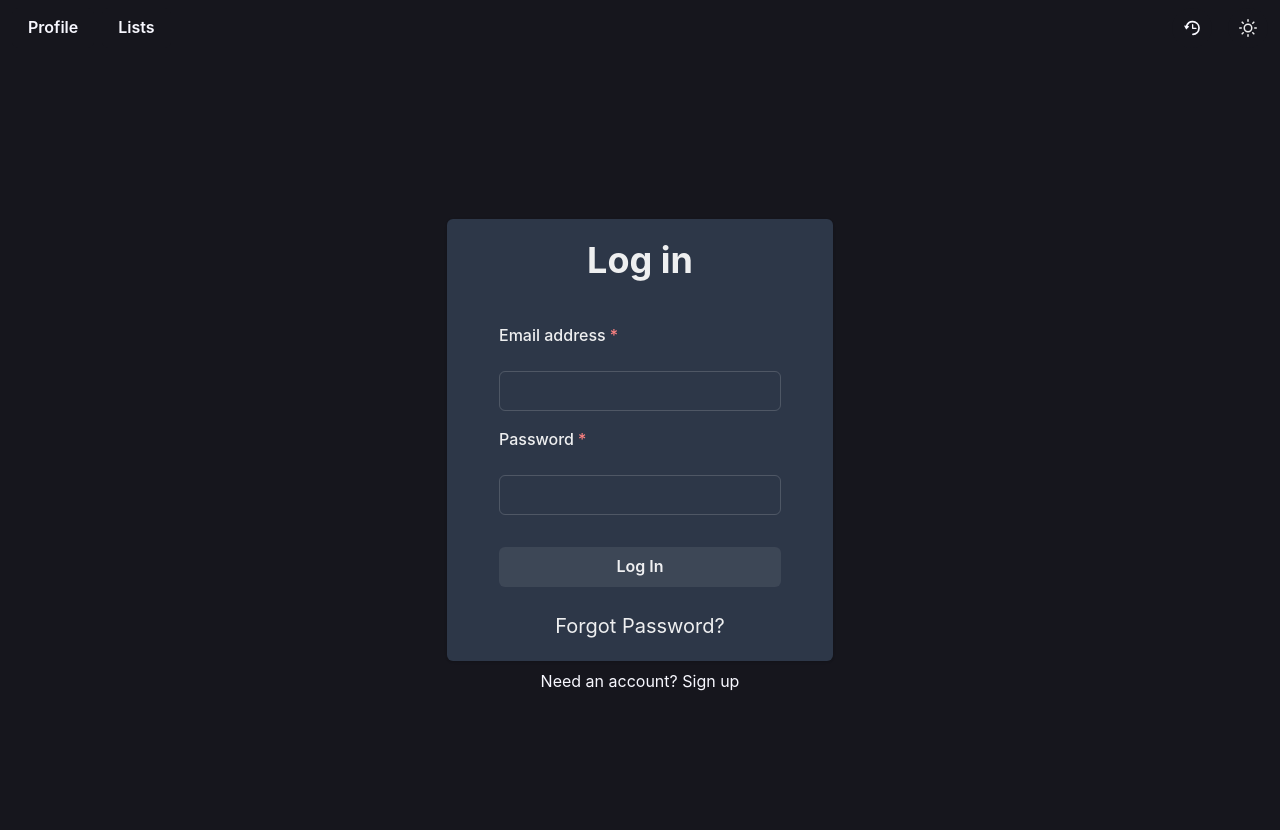
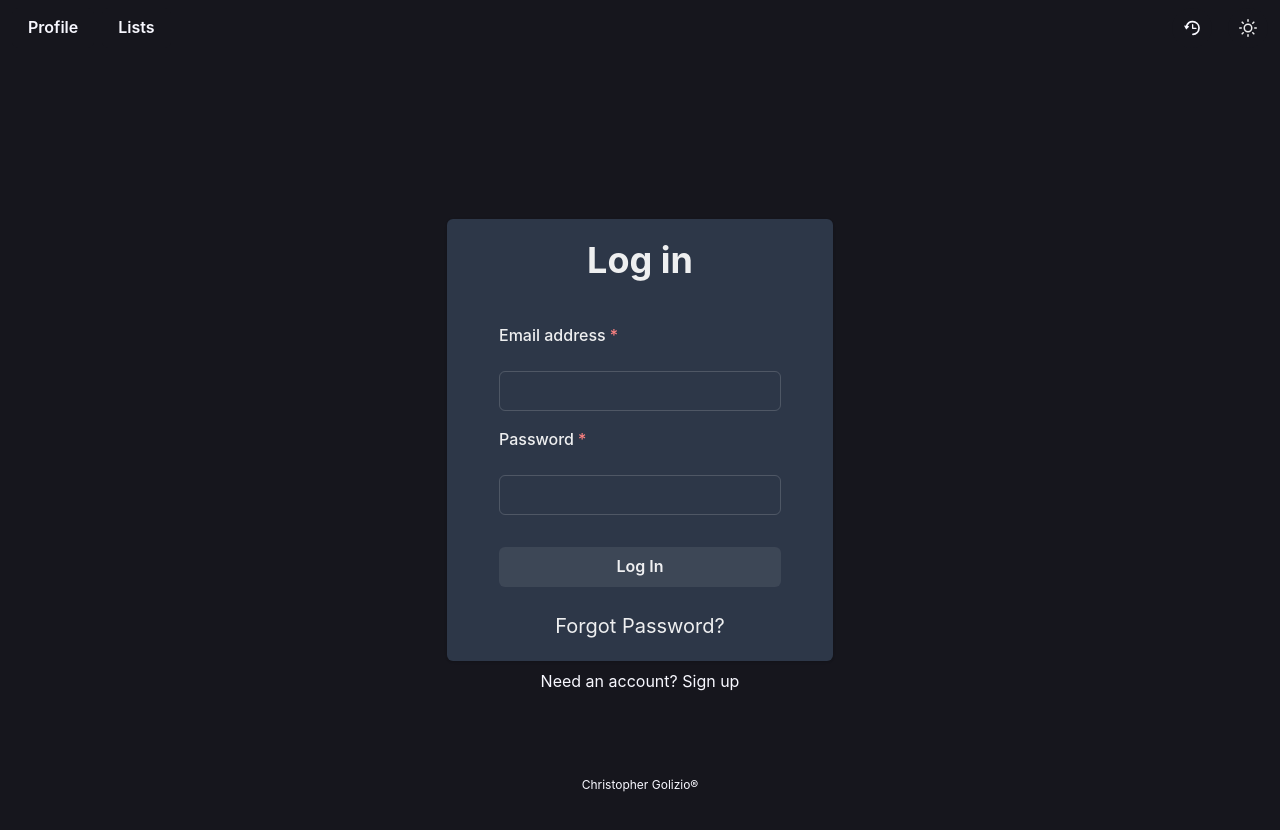
Before and after one commit to cmgolizio/Lists-on-Lists-on-Lists, a Next.js app: page / in a window 1280 px wide. Shown: the top 830 px of the page. Built offline with nearby package versions, Linux system fonts and the light colour scheme; no server answers.

Commit message:
added footer component

```diff
--- a/pages/Dashboard.jsx
+++ b/pages/Dashboard.jsx
@@ -102,7 +102,7 @@ const Dashboard = () => {
       <Center pos='absolute' top={20} paddingBottom='15rem'>
         <VStack>
           {error && <Alert status='error'><AlertIcon/>{error}</Alert>}
-          <Card w='50rem'>
+          <Card w={['20rem', null, null, '50rem']}>
             <CardHeader>
               <Heading size='xl'>{loading ? 'Loading your info...' : `Hi, ${name.first}!`}</Heading>
               <Button top={3} onClick={(e) => goToLists(e)}>My Lists</Button>
@@ -124,9 +124,10 @@ const Dashboard = () => {
             </CardFooter>
           </Card>
           <Button fontSize='sm' my='20rem' variant='link' onClick={(e) => handleLogout(e)}>Logout</Button>
+          {/* <Button fontSize='sm' pos='absolute' top='75rem' variant='link' onClick={onOpen} color='red.500'>Delete Account</Button> */}
+          <Button pt={5} fontSize='sm' variant='link' onClick={onOpen} color='red.500'>Delete Account</Button>
         </VStack>
       </Center>
-      <Button fontSize='sm' pos='absolute' bottom={20} variant='link' onClick={onOpen} color='red.500'>Delete Account</Button>
       {
         isOpen && <DeleteAccountConfirm isOpenProp={isOpen} onCloseProp={onClose} setError={setError} />
       }
--- a/pages/_app.js
+++ b/pages/_app.js
@@ -5,6 +5,7 @@ import { AuthContextProvider } from "../src/contexts/AuthContext";
 import { theme } from "../styles/chakra-ui/theme";
 import Navbar from "../src/components/ui/Navbar";
 import PageTransition from "../styles/framer-motion/PageTransition";
+import Footer from "../src/components/ui/Footer";
 
 function MyApp({ Component, pageProps }) {
   return (
@@ -15,6 +16,7 @@ function MyApp({ Component, pageProps }) {
         <PageTransition>
           <Component {...pageProps} />
         </PageTransition>
+        <Footer />
       </AuthContextProvider>
     </ChakraProvider>
   );
--- a/src/components/ui/Footer.jsx
+++ b/src/components/ui/Footer.jsx
@@ -0,0 +1,33 @@
+import React from 'react';
+import {
+  Container,
+  HStack,
+  Text,
+  Box
+} from '@chakra-ui/react';
+
+import { useAuth } from '../../hooks/useAuth';
+
+const Footer = () => {
+  const { modeColor, notModeColor } = useAuth();
+  return (
+    <HStack
+      pos='absolute'
+      top='97vh'
+      left='0vw'
+      w='100vw'
+      justify='center'
+      bg={modeColor}
+      color={notModeColor}
+    >
+      <Text
+        color={notModeColor}
+        fontSize='xs'
+      >
+        Christopher Golizio®
+      </Text>
+    </HStack>
+  );
+};
+
+export default Footer;
```
